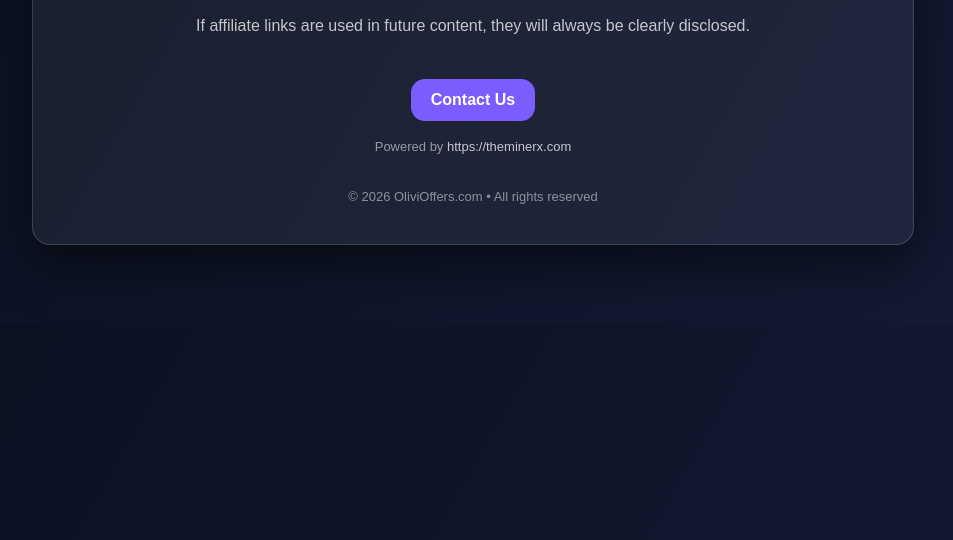
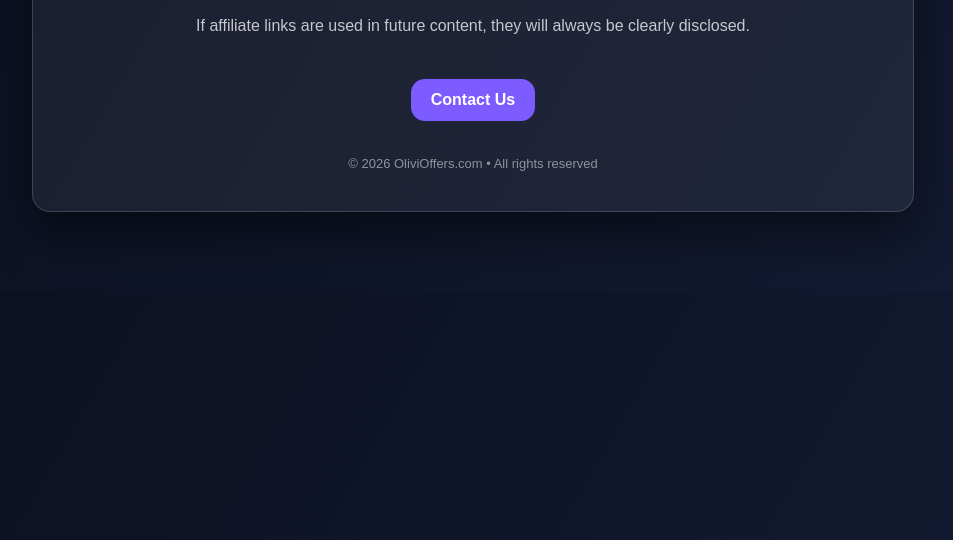
Before and after one commit to olivicleiton-beep/olivioffers.com, a plain HTML site: page index.html in a window 1280 px wide. Shown: the part 260-800 px from the top of the page, without its empty margins (167-1120 px from the left). Drawn offline with Linux system fonts and the light colour scheme.

Commit message:
Remove powered by section from index.html
Removed the 'Powered by' section from the footer.

```diff
--- a/index.html
+++ b/index.html
@@ -95,10 +95,6 @@
       Contact Us
     </a>
 
-    <div class="powered">
-      Powered by <a href="https://theminerx.com" target="_blank" rel="noopener noreferrer">https://theminerx.com</a>
-    </div>
-
     <footer>
       © 2026 OliviOffers.com • All rights reserved
     </footer>
```
